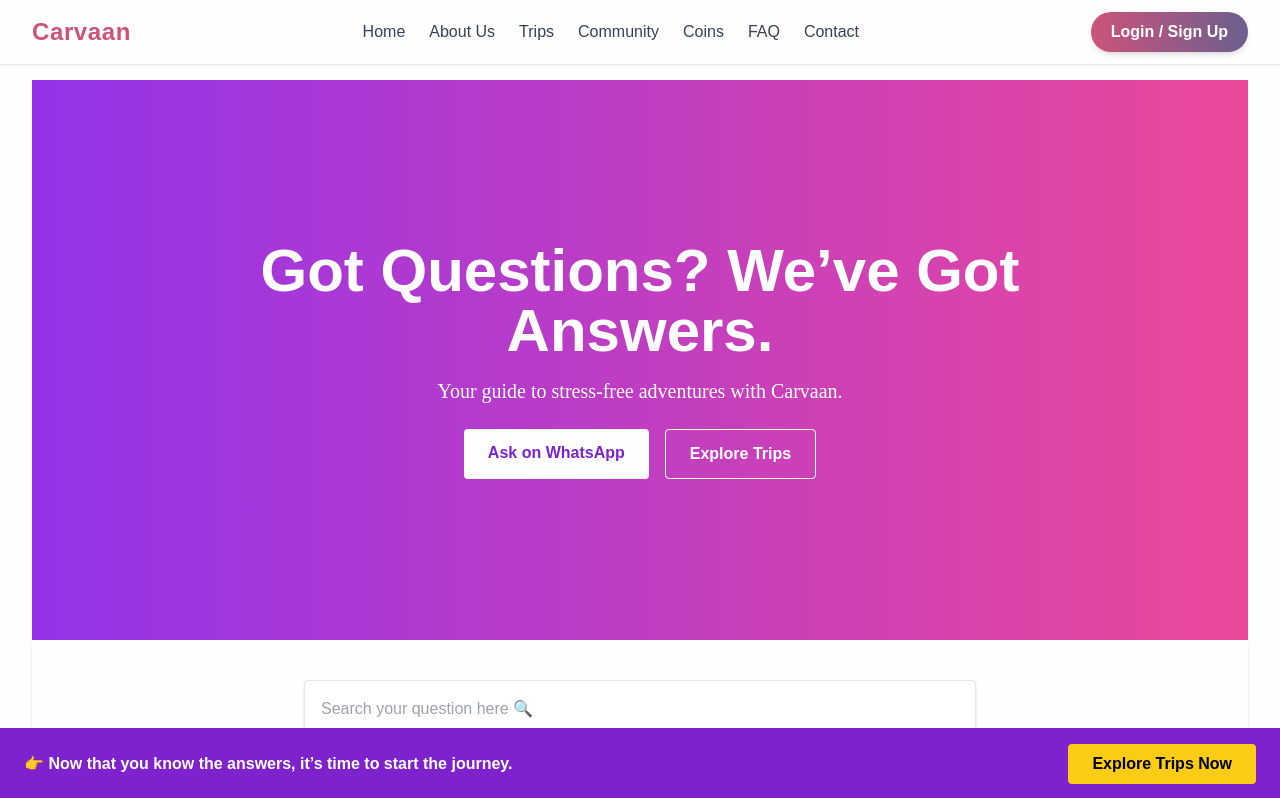
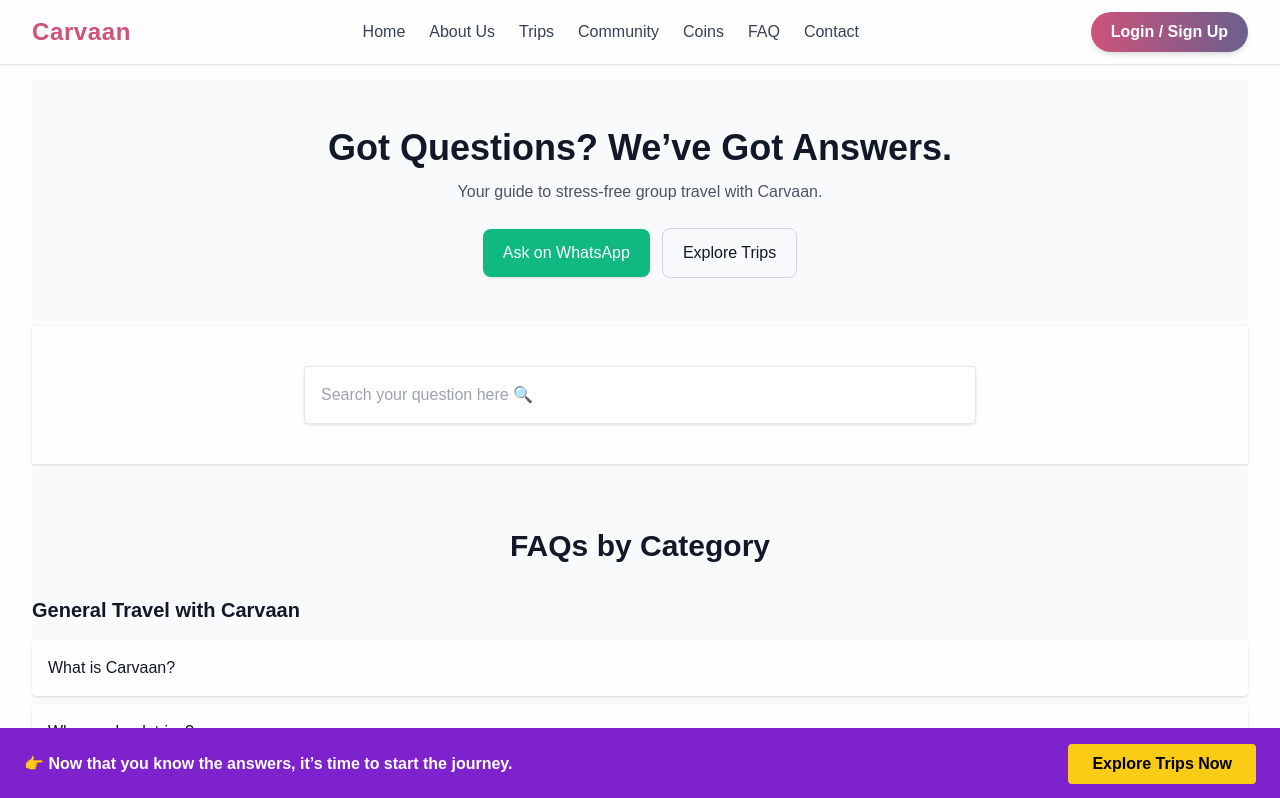
Before and after one commit to carvaangurgaon1/carvaan-website, a Next.js app: page /faq in a window 1280 px wide. Shown: the top 798 px of the page. Built offline with nearby package versions, Linux system fonts and the light colour scheme.

Commit message:
Update Hero.js

```diff
--- a/app/faq/components/Hero.js
+++ b/app/faq/components/Hero.js
@@ -1,24 +1,33 @@
+"use client";
+
+import Link from "next/link";
+
 export default function Hero() {
   return (
-    <section className="relative flex items-center justify-center h-[70vh] bg-gradient-to-r from-purple-600 to-pink-500 text-white text-center">
-      <div className="relative z-10 max-w-3xl">
-        <h1 className="text-4xl md:text-6xl font-bold mb-4">
+    <section className="max-w-6xl mx-auto text-center px-4 py-12">
+      <h1 className="text-3xl md:text-4xl font-bold text-gray-900 mb-3">
         Got Questions? We’ve Got Answers.
       </h1>
-        <p className="text-xl mb-6 font-shadow">
-          Your guide to stress-free adventures with Carvaan.
+      <p className="text-gray-600 mb-6">
+        Your guide to stress-free group travel with Carvaan.
       </p>
-        <div className="flex justify-center gap-4">
+
+      <div className="flex flex-col sm:flex-row items-center justify-center gap-3">
         <a
-            href="https://wa.me/919999999999"
-            className="px-6 py-3 bg-white text-purple-700 font-semibold rounded"
+          href="https://wa.me/919876543210?text=Hi%20Carvaan%20%E2%9C%8B%EF%B8%8F%20I%20have%20a%20question"
+          target="_blank"
+          rel="noreferrer"
+          className="inline-block bg-emerald-500 text-white px-5 py-3 rounded-lg shadow hover:brightness-95 transition"
         >
           Ask on WhatsApp
         </a>
-          <button className="px-6 py-3 border border-white rounded font-semibold">
+
+        <Link
+          href="/trips"
+          className="inline-block border border-gray-300 px-5 py-3 rounded-lg hover:bg-gray-50 transition"
+        >
           Explore Trips
-          </button>
-        </div>
+        </Link>
       </div>
     </section>
   );
```
Lines whose indentation alone changed are shown as unchanged.
